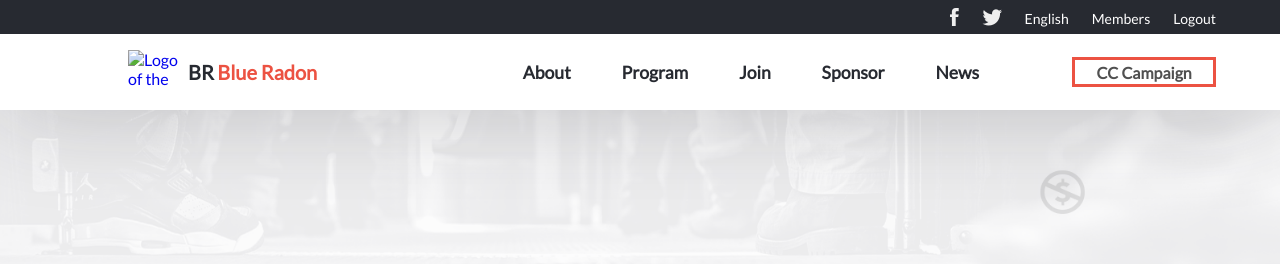
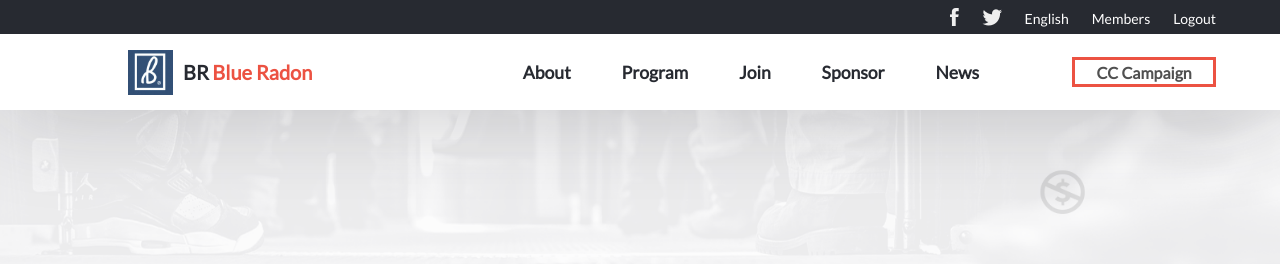
Before and after one commit to Amrit131/Capstone-project, a website: page index.html in a window 1280 px wide. Shown: the top 264 px of the page. Drawn offline with Linux system fonts and the light colour scheme; the site is published under a folder, as on GitHub Pages, so addresses that start at the root find nothing.

Commit message:
add Logo

```diff
--- a/index.html
+++ b/index.html
@@ -21,7 +21,7 @@
         </div>
         <nav id="navbar" class="navbar">
             <a class="logo-container" href="./index.html">
-                <img src="/assets/images/logo.png" alt="Logo of the company" class="logo-img" id="logo-img">
+                <img src="./assets/images/logo.png" alt="Logo of the company" class="logo-img" id="logo-img">
                 <p class="logo"><span>BR</span>Blue Radon</p>
             </a>
             <div class="navlinks-container">
```
